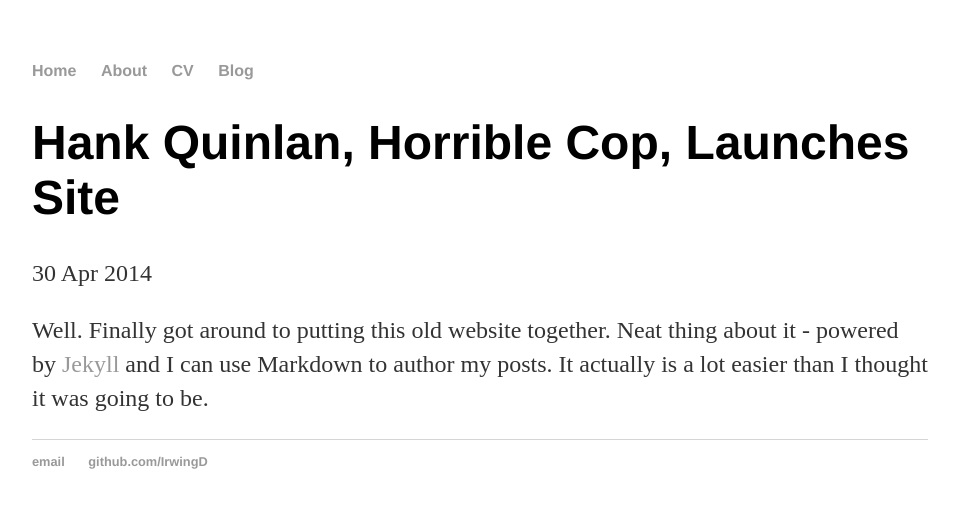
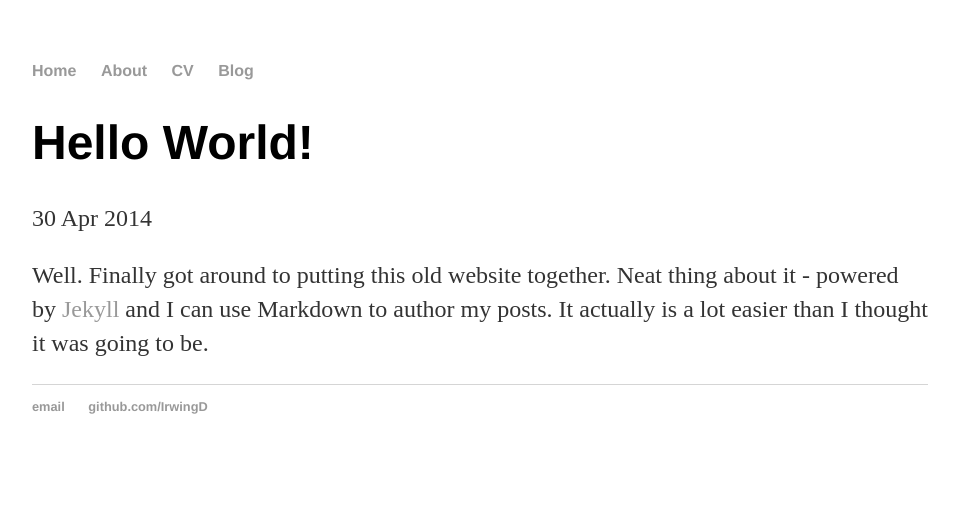
Before and after one commit to IrwingD/IrwingD.github.io, a Jekyll site: the page built from _posts/2014-04-30-Hello-World.md, in a window 1280 px wide. Shown: the top 508 px of the page, without its empty margins (160-1119 px from the left). Built offline with Jekyll 4.4.1, drawn with Linux system fonts in a browser that asks for light colours.

Commit message:
Update and rename 2014-04-30-hank-quinlan-site-launched.md to 2014-04-30-Hello-World.md

```diff
--- a/_posts/2014-04-30-hank-quinlan-site-launched.md
+++ b/_posts/2014-04-30-Hello-World.md
@@ -1,6 +1,6 @@
 ---
 layout: post
-title: "Hank Quinlan, Horrible Cop, Launches Site"
+title: "Hello World!"
 date: 2014-04-30
 ---
 
```
